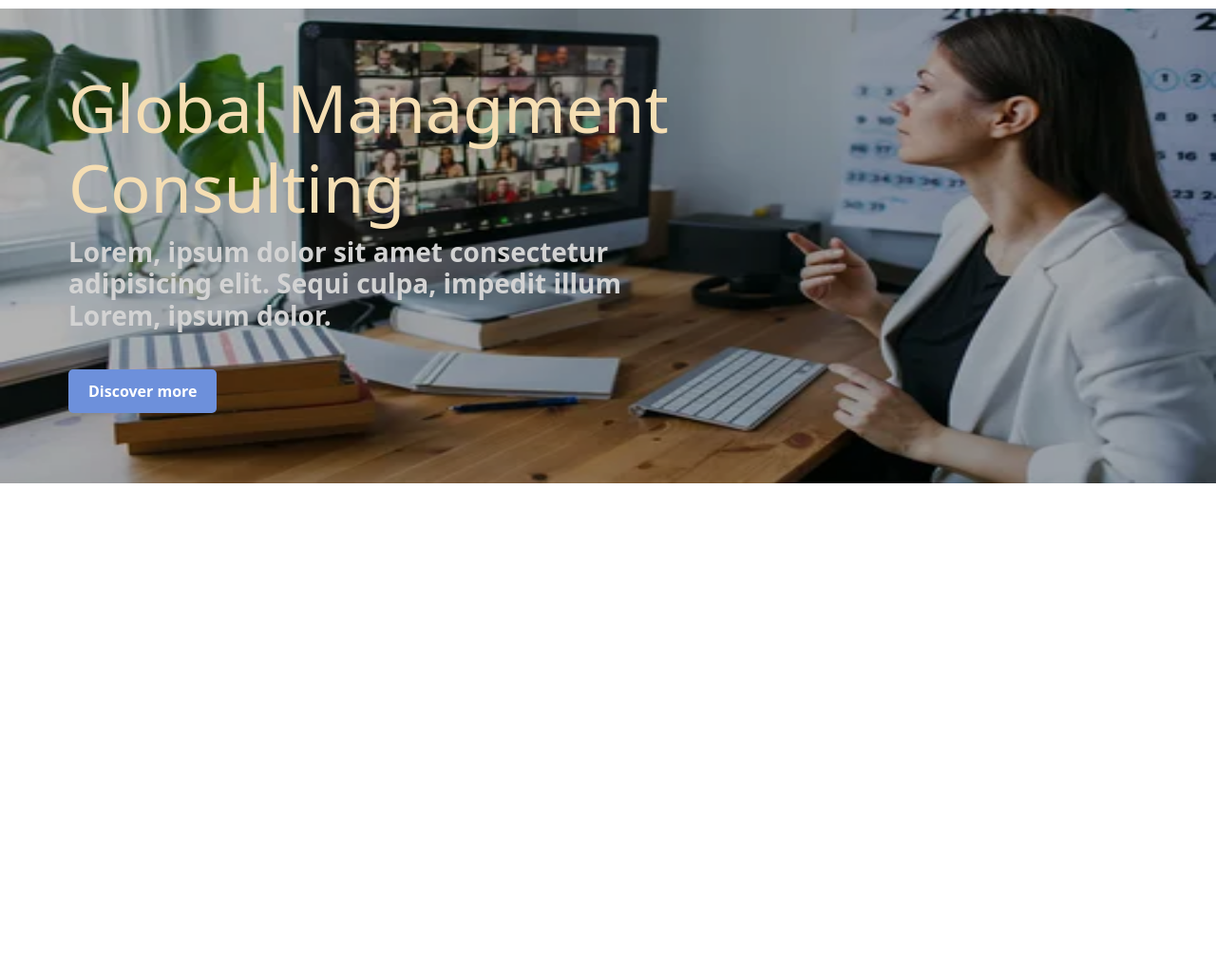
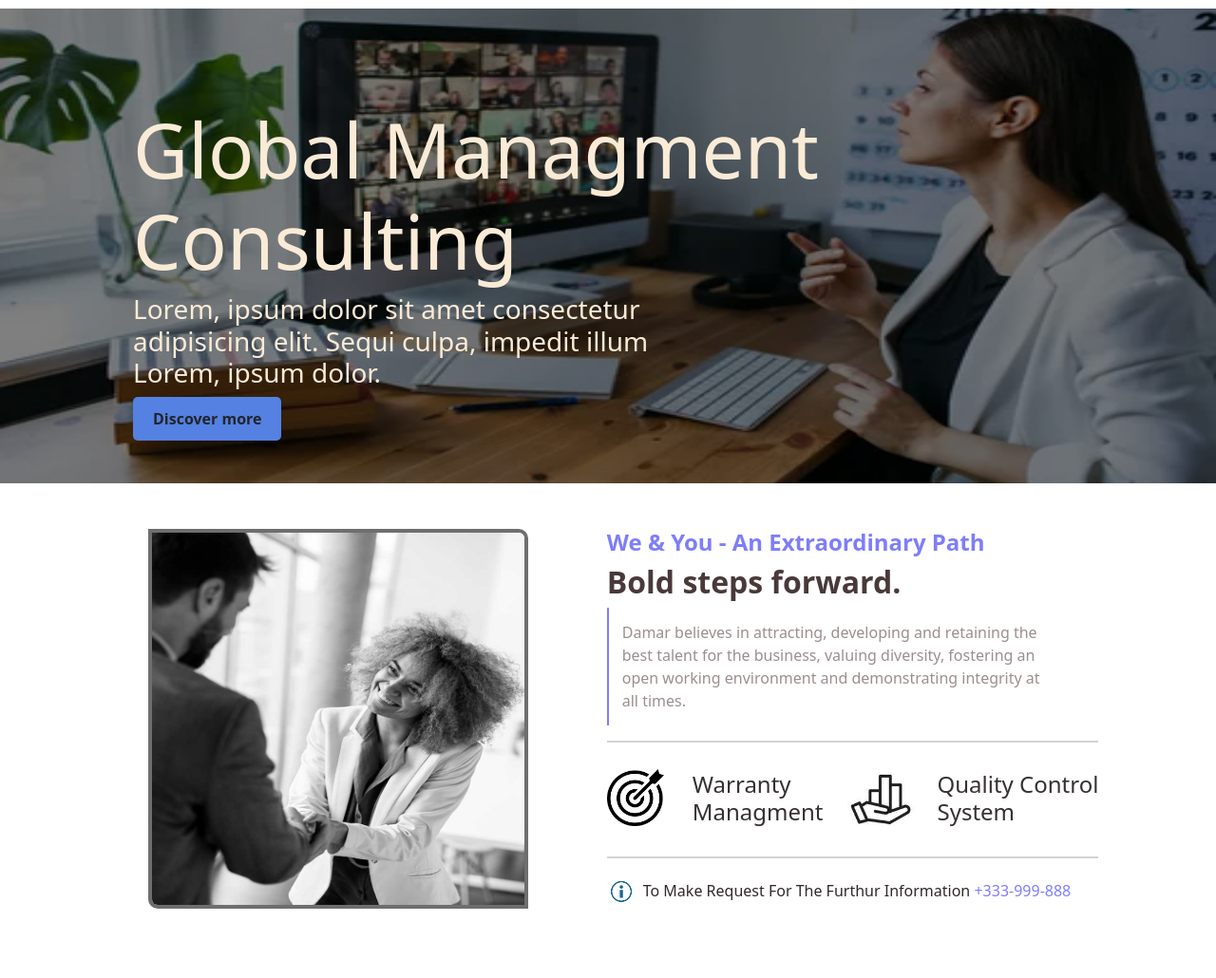
Before and after one commit to hassanscorpio/AL-WASA-IL, a plain HTML site: page index.html in a window 1280 px wide. Shown: the part 197-1227 px from the top of the page at 95% size. Before the commit the page ends 800 px from the top, so only its background shows below. Drawn offline with nearby package versions, Linux system fonts and the light colour scheme.

Commit message:
contact details done

```diff
--- a/assets/css/stlyes.css
+++ b/assets/css/stlyes.css
@@ -35,6 +35,10 @@ body{
     display: flex;
 
   }
+  .email img{
+    width: 30px;
+    height: 30px;
+  }
   .fb img{
     width: 20px;
     height: 20px;
@@ -62,6 +66,10 @@ body{
   .location .text{
     margin-top: 2px;
   }
+  .location img{
+    width: 30px;
+    height: 30px;
+  }
   .help{
     padding-right: 10px;
   }
@@ -70,7 +78,7 @@ body{
   }
   .help span,.support span,.faq span{
     padding-right: 6px;
-    color: orangered;
+    color: rgb(42, 141, 235);
     font-weight: bold;
   }
   .text span,.details p{
@@ -107,7 +115,7 @@ body{
   font-weight: 500;
 }
 .secondary-navbar-links a:hover{
-  color: rgb(231, 94, 45);
+  color: rgb(103, 162, 230);
 
 }
 .secondary-navbar-links .phone li{
@@ -145,6 +153,9 @@ body{
   height: 40px;
   display: none;
 }
+.phone h5{
+  color:  rgb(42, 141, 235);
+}
 
 
 
@@ -173,73 +184,135 @@ body{
   left: 0;
   width: 100%;
   height: 100%;
-  background-color: rgba(0, 0, 0, 0.3); /* Adjust the alpha value for desired opacity */
-  z-index: 1;
-}
-.img-text .container h3{
-  font-weight: 600;
-  color: lightgray;
+  background-color: rgba(0, 0, 0, 0.5); /* Adjust the alpha value for desired opacity */
 
 }
-.main-img {
+.img-container{
   position: relative;
 }
+.img-text{
+  position: absolute;
+  top: 20%;
+  left: 10%;
+}
+.img-text h1{
+  font-size: 80px;
+  color: antiquewhite;
+}
+.img-text h3{
+ color: antiquewhite;
+}
+.main .img-text .container .btn {
+  background-color: #5481e2;
+  padding: 10px 20px;
+  border-radius: 5px;
+  cursor: pointer;
+}
 
-.img-text {
-  margin-top: 200px;
-  margin-left: 60px;
-  position: absolute;
-  top: 0;
-  left: 0;
-  width: 1000px;
-  height: 500px;
-  display: flex;
-  align-items: center;
+.main .img-text .container .btn p {
+  margin: 0;
+  font-weight: bold;
+}
 
+.main .img-text .container .btn:hover {
+  background-color: rgb(26, 108, 216);
+}
+/* =====================contact-section-------------------- */
+.contact-section .container .flexer .contact-img img{
+  width: 400px;
+  height: 400px;
+}
+.contact-img img {
+  filter: grayscale(100%);
+  transition: filter 0.5s ease-in-out;
+}
 
-  color: wheat;
-  z-index: 2;
+.contact-img img:hover {
+  filter: none;
 }
 
 
 
 
-.img-text .container h1 {
-  font-size: 70px;
-  margin-bottom: 10px;
+.contact-img img {
+  filter: grayscale(100%);
+  border-top-right-radius: 10px;
+  border-bottom-left-radius: 10px;
+  border: 4px solid #556ae6; /* Replace #FF0000 with your desired color */
 }
+.pics-flex .warranty-managment img{
+  width: 60px;
+  height: 60px;
+  margin-top: 28px;
+}
+.pics-flex .warranty-managment h6,.control-system h6{
+  margin-top: 30px;
 
-.img-text .container h3 {
-  font-size: 40pxpx;
-  margin-bottom: 20px;
+  font-size: 24px;
+  color: rgb(54, 48, 48);
+
+}
+.pics-flex .warranty-managment h6{
+  margin-left: 30px;
+
+
+}
+.pics-flex .control-system img{
+  height: 120px;
+  height: 120px;
+  margin-top: -0px;
+
+}
+.contact-section .info img{
+  width: 30px;
+  height: 30px;
+}
+.contact-section .contact-img-text h4{
+  color: rgb(126, 126, 248);
+  font-weight: bold;
+}
+.contact-section .contact-img-text h2{
+  font-weight: bold;
+  color: rgb(73, 57, 57);
+}
+.contact-section .contact-img-text p{
+  color: rgb(156, 142, 142);
+  border-left: 2px solid rgb(126, 126, 248);
+  padding: 14px;
+
+}
+.contact-section .container .flexer{
+  justify-content: space-around;
+}
+.contact-section .warranty-managment p,.control-system{
+  font-size: 20px;
+}
+.contact-section .pics-flex{
+  border-top: 2px solid lightgrey;
+  border-bottom: 2px solid lightgray;
+}
+.contact-section .info img{
+  margin-top: 20px;
+}
+.contact-section .info p{
+ font-size: 16px;
+ color: rgb(48, 41, 41);
+ font-weight: 500;
+ margin-top: 22px;
+ margin-left: 8px;
+}
+.contact-section .info span{
+ color:  rgb(126, 126, 248);
 }
 
 
-.img-text .container .btn {
-  background-color: #fff;
-  padding: 10px 20px;
-  border-radius: 5px;
-  cursor: pointer;
-}
 
-.img-text .btn p {
-  margin: 0;
-  font-weight: bold;
 
-}
-.img-text .btn p:hover{
-  color: white;
 
-}
-.img-text .container .btn{
-  margin-top: 20px;
-  background-color: rgb(109, 144, 219);
-  color: white;
-}
 
-.img-text  .btn:hover{
-  background-color: rgb(84, 151, 238);
-}
+
+
+
 
 
 
@@ -284,7 +357,8 @@ body{
   .links{
     padding-right: 40px;
   }
-  /*--------------------navbar-end --------------------------- */
+
+
   .main-img {
     position: relative;
   }
@@ -303,11 +377,15 @@ body{
     color: wheat;
     z-index: 2;
   }
+  }
 
 
 
 
- }
+
+
+
+
 
 
 
--- a/index.html
+++ b/index.html
@@ -18,12 +18,12 @@
                 <ul class="address  ">
                     <ul class="email  ">
                       <li><div class="img">
-                        <a href=""><img src="./assets/imgs/email-removebg-preview.png" alt=""></a> </div><!-- /.img --></li>
+                        <a href=""><img src="./assets/imgs/email-blue-removebg-preview.png" alt=""></a> </div><!-- /.img --></li>
 
                       <li class="text"><a href=""><span>contact@yourname.com</span></a></li><!-- /.text -->
                     </ul><!-- /.email -->
                     <ul class="location ">
-                        <li> <div class="img"><a href=""><img src="./assets/imgs/placeholder-removebg-preview.png" alt=""></a></div><!-- /.img --> </li>
+                        <li> <div class="img"><a href=""><img src="./assets/imgs/download-removebg-preview.png" alt=""></a></div><!-- /.img --> </li>
                         <li><div class="text"><a href=""><span>UAE,Dubai</span></a></div><!-- /.text --></li>
                     </ul><!-- /.locaton -->
                 </ul><!-- /.address -->
@@ -173,6 +173,54 @@
 
 
 
+          <div class="contact-section">
+
+            <div class="container py-5">
+              <ul class="flexer d-flex">
+                <li>
+                  <div class="contact-img">
+                    <img src="./assets/imgs/contact-pic.jpg" alt="">
+                  </div><!-- /.contact-img -->
+
+
+                </li>
+                <li>
+                  <div class="contact-img-text">
+                    <h4>We & You - An Extraordinary Path </h4>
+                    <h2>Bold steps forward.</h2>
+                    <p>Damar believes in attracting, developing and retaining the  <br> best talent for the business, valuing diversity, fostering an <br> open working environment and demonstrating integrity at <br> all times.</p>
+              <div class="pics-flex d-flex">
+
+                <div class="warranty-managment d-flex">
+                  <img src="./assets/imgs/arrow-on-board.png" alt="">
+                  <h6>Warranty <br>Managment</h6>
+
+                </div>
+                <div class="control-system d-flex">
+                  <img src="./assets/imgs/hand.jpg" alt="">
+                  <h6>Quality Control <br>System</h6>
+                </div>
+                </div><!-- /.contact-img-text -->
+              </div><!-- /.pics-flex -->
+              <div class="info d-flex">
+                <img src="./assets/imgs/info.png" alt="">
+                <p>To Make Request For The Furthur Information  <span> +333-999-888</span></p>
+
+              </div>
+
+                </li>
+              </ul><!-- /.flexer -->
+
+            </div>
+          </div><!-- /.contact-section -->
+
+
+
+
+
+
+
+
 
         </main><!-- /.main -->
         <footer class="footer">
```
Also changed, not shown: assets/imgs/arrow-on-board.png (added), assets/imgs/blue-loc-removebg-preview.png (added), assets/imgs/blue-loc.jpg (added), assets/imgs/blue-removebg-preview.png (added), assets/imgs/blue.png (added), assets/imgs/contact-pic.jpg (added), assets/imgs/download-removebg-preview.png (added), assets/imgs/download.png (added), assets/imgs/email-blue-removebg-preview.png (added), assets/imgs/email-blue.jpg (added), assets/imgs/hand.jpg (added), assets/imgs/info.png (added).
